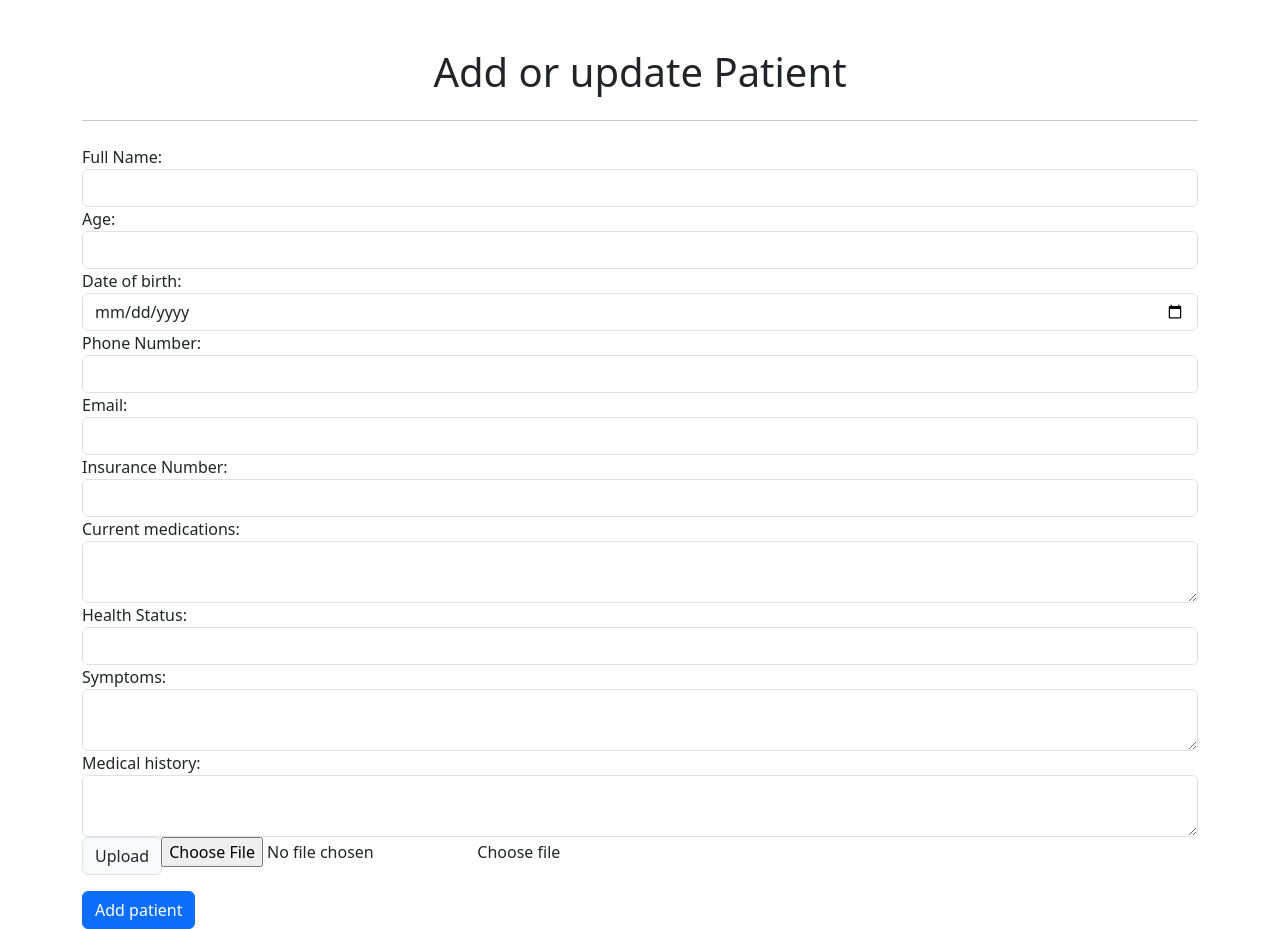
After one commit to GeorgiaNerantzaki/doctorsapp, a Django app: page /add_or_update_patient/ in a window 1280 px wide. The commit adds this page. Run offline with Django 5.2, Linux system fonts and the light colour scheme; some libraries are stand-ins or nearby versions.

Commit message:
Save changes

```diff
--- /dev/null
+++ b/main/templates/addorupdatepatient.html
@@ -0,0 +1,76 @@
+{%extends 'layout.html'%}
+{%include 'navbar.html'%}
+{%block title%}Add or update Patient{%endblock%}
+{%block content%}
+<div class = "container mt-5">
+    <!--new patient form-->
+    <h1 class="text-center">Add or update Patient</h1>
+<hr class="my-4">
+<form method="POST" action="" enctype="multipart/form-data">
+    {%csrf_token%}
+    <!--Full name-->
+    <div class="form-group">
+    <label for="full_name">Full Name:</label>
+    <input type="text" id="full_name" name ="full_name" class= "form-control" required>
+    </div>
+    <!--Age-->
+    <div class="form-group">
+    <label for="age">Age:</label>
+    <input type="number" id="age" name="age" class= "form-control" required>
+    </div>
+    <!--Date of birth-->
+    <div class="form-group">
+        <label for="date_of_birth">Date of birth:</label>
+        <input type="date" id="date_of_birth" name="date_of_birth" class= "form-control" required>
+        </div>
+        <!--Phone number-->
+        <div class="form-group">
+            <label for="phone_number">Phone Number:</label>
+            <input type="text" id="phone_number" name ="phone_number" class= "form-control" required>
+            </div>
+            <!--Email-->
+            <div class="form-group">
+                <label for="email">Email:</label>
+                <input type="text" id="email" name ="email" class= "form-control" required>
+                </div>
+                <!--Insurance Number-->
+                <div class="form-group">
+                    <label for="insurance_number">Insurance Number:</label>
+                    <input type="text" id="insurance_number" name ="insurance_number" class= "form-control" required>
+                    </div>
+                    <!--Current medications-->
+        <div class="form-group">
+            <label for="current_medications">Current medications:</label>
+            <textarea id="current_medications" name="current_medications" class= "form-control" required></textarea>
+            </div>
+            <!--Health Status-->
+            <div class="form-group">
+                <label for="health_status">Health Status:</label>
+                <input type="text" id="health_status" name ="health_status" class= "form-control" required>
+                </div>
+                <!--Symptoms-->
+                <div class="form-group">
+                    <label for="symptoms">Symptoms:</label>
+                    <textarea id="symptoms" name="symptoms" class= "form-control" required></textarea>
+                    </div>
+                    <!--Medical History-->
+                    <div class="form-group">
+                        <label for="medical_history">Medical history:</label>
+                        <textarea id="medical_history" name="medical_history" class= "form-control" required></textarea>
+                        </div>
+                        <!--Document-->
+                        <div class="form-group">
+                            <div class="input-group mb-3">
+                                <div class="input-group-prepend">
+                                  <span class="input-group-text" id="inputGroupFileAddon01">Upload</span>
+                                </div>
+                                <div class="custom-file">
+                                  <input type="file" class="custom-file-input" id="document" aria-describedby="inputGroupFileAddon01">
+                                  <label class="custom-file-label" for="document">Choose file</label>
+                                </div>
+                              </div>
+                        </div>
+            <input type="submit" class="btn btn-primary" value="Add patient">
+</form>
+</div>
+{%endblock%}
--- a/main/urls.py
+++ b/main/urls.py
@@ -6,4 +6,6 @@ from datetime import datetime
 urlpatterns = [path("index/",lambda request: redirect(reverse('index_view', kwargs={'year': datetime.now().year, 'month': datetime.now().month}))),
                path("index/<int:year>/<int:month>/", views.index_view, name="index_view"),
                #path("appointment_data/", views.appointment_data, name= "appointment_data"),
-               path("add_appointment/",views.add_appointment, name="add_appointment"),]
+               path("add_appointment/",views.add_appointment, name="add_appointment"),
+               path("add_appointment/<str:selected_date>/",views.add_appointment, name="add_appointment"),
+               path("add_or_update_patient/",views.add_or_update_patient, name="add_or_update_patient"),]
--- a/main/views.py
+++ b/main/views.py
@@ -1,9 +1,10 @@
 from django.shortcuts import render,redirect
 from django.http import JsonResponse
-from .models import Appointment
+from .models import Appointment,Patient, Document
 from django.contrib import messages
 import calendar
 from datetime import datetime,timedelta
+from .forms import AddPatientForm
 
 # Create your views here.
 #index page view
@@ -11,8 +12,8 @@ def index_view(request,year = datetime.now().year, month = datetime.now().month)
 #intergrating todays appointment to the template
     today = datetime.now().date()
     tomorrow  = today + timedelta(days=1)
-    todays_appointments = Appointment.objects.filter(day=today)
-    tomorrow_appointments = Appointment.objects.filter(day=tomorrow)
+    todays_appointments = Appointment.objects.filter(date=today)
+    tomorrow_appointments = Appointment.objects.filter(date=tomorrow)
     if todays_appointments is None:
         messages.error("There are no appointments today")
     if tomorrow_appointments is None:
@@ -39,22 +40,58 @@ def index_view(request,year = datetime.now().year, month = datetime.now().month)
     #return  render(request,'index/html')
 
 #add a new appointment
-def add_appointment(request):
+def add_appointment(request, selected_date = None):
     if request.method=="POST":
-        date = request.POST.get('day')
+        date = request.POST.get('date')
         time  = request.POST.get('time')
         patient = request.POST.get('patient')
         notes = request.POST.get('notes')
-        if Appointment.object.filter(day=date,time=time).exists():
+        if Appointment.object.filter(date=date,time=time).exists():
             messages(request,"Appointment already set in this date")
-            return redirect('add_appointment')
+            return redirect('add_appointment', selected_date=date)
         else:
             new_appointment = Appointment(
-                day = date,
+                date = date,
                 time = time,
                 patient = patient,
                 notes = notes
             )
             new_appointment.save()
             messages.success(request,"Appointment added successfully to calendar")
-        return render(request,'addapontment.html')
+        if selected_date:
+            return redirect('add_appointment_with_date', selected_date=selected_date)
+        return redirect('add_appointment')
+    return render(request,'addappointment.html', {'selected_date':selected_date})
+
+#add or update a patient
+def add_or_update_patient(request):
+    #form = AddPatientForm()
+    if request.method=="POST":
+        #form = AddPatientForm(request.POST,request.FILES)
+        full_name = request.POST.get('full_name')
+        age  = request.POST.get('age')
+        date_of_birth = request.POST.get('date_of_birth')
+        phone_number = request.POST.get('phone_number')
+        insurance_number = request.POST.get('insurance_number')
+        email  = request.POST.get('email')
+        current_medications = request.POST.get('current_medications')
+        medication_history  = request.POST.get('medication_history')
+        health_status = request.POST.get('health_status')
+        medical_history = request.POST.get('medical_history')
+        document = request.FILES.get('document')
+        if Patient.objects.filter(insurance_number=insurance_number).exists():
+            messages.error('The patient already is registered')
+        else:
+            new_patient = Patient(full_name=full_name,
+                                  age=age,date_of_birth=date_of_birth,
+                                  phone_number=phone_number,
+                                  insurance_number=insurance_number,
+                                  email=email,
+                                  current_medications=current_medications,
+                                  medication_history=medication_history,
+                                  health_status=health_status,
+                                  medical_history=medical_history,
+                                  document=document)
+            new_patient.save()
+            messages.success('New patient succassfully updated or added')
+    return render(request,'addorupdatepatient.html')
--- a/mysite/settings.py
+++ b/mysite/settings.py
@@ -97,7 +97,7 @@ AUTH_PASSWORD_VALIDATORS = [
     },
     {
         'NAME': 'django.contrib.auth.password_validation.NumericPasswordValidator',
-    },
+    }
 ]
 
 
```
Also changed, not shown: main/forms.py (+9 -1 lines), main/models.py (+25 -1 lines), main/templates/addappointment.html (added, +30 -0 lines), main/templates/index.html (+6 -3 lines), db.sqlite3, main/migrations/0002_patient_document.py (added), main/migrations/0003_rename_day_appointment_date.py (added).
